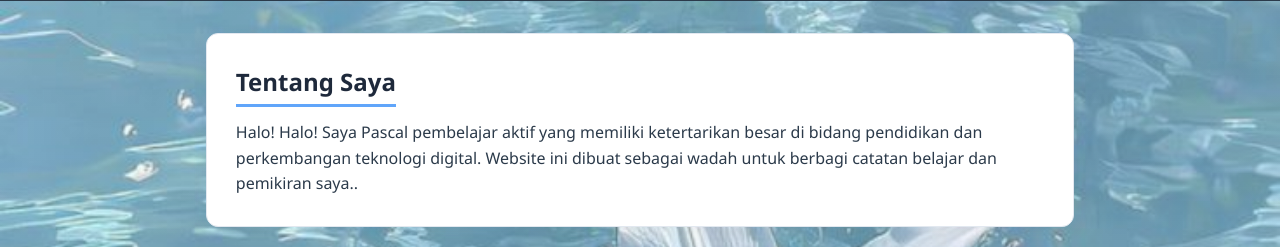
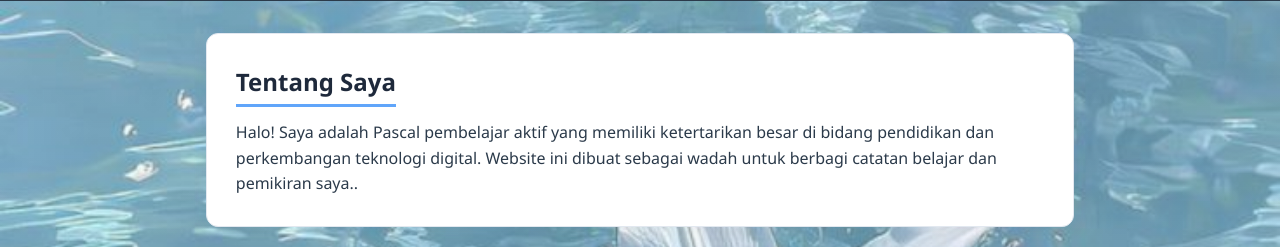
Before and after one commit to paskuul-png/Pembuatan-website-gratis-, a plain HTML site: page index.html in a window 1280 px wide. Shown: the part 356-603 px from the top of the page. Drawn offline with Linux system fonts and the light colour scheme.

Commit message:
Refine introduction paragraph in index.html

```diff
--- a/index.html
+++ b/index.html
@@ -124,7 +124,7 @@ footer {
 
         <section id="tentang">
             <h2>Tentang Saya</h2>
-            <p>Halo! Halo! Saya Pascal pembelajar aktif yang memiliki ketertarikan besar di bidang pendidikan dan perkembangan teknologi digital. Website ini dibuat sebagai wadah untuk berbagi catatan belajar dan pemikiran saya..</p>
+            <p>Halo! Saya adalah Pascal pembelajar aktif yang memiliki ketertarikan besar di bidang pendidikan dan perkembangan teknologi digital. Website ini dibuat sebagai wadah untuk berbagi catatan belajar dan pemikiran saya..</p>
         </section>
 
         <section id="edukasi">
```
